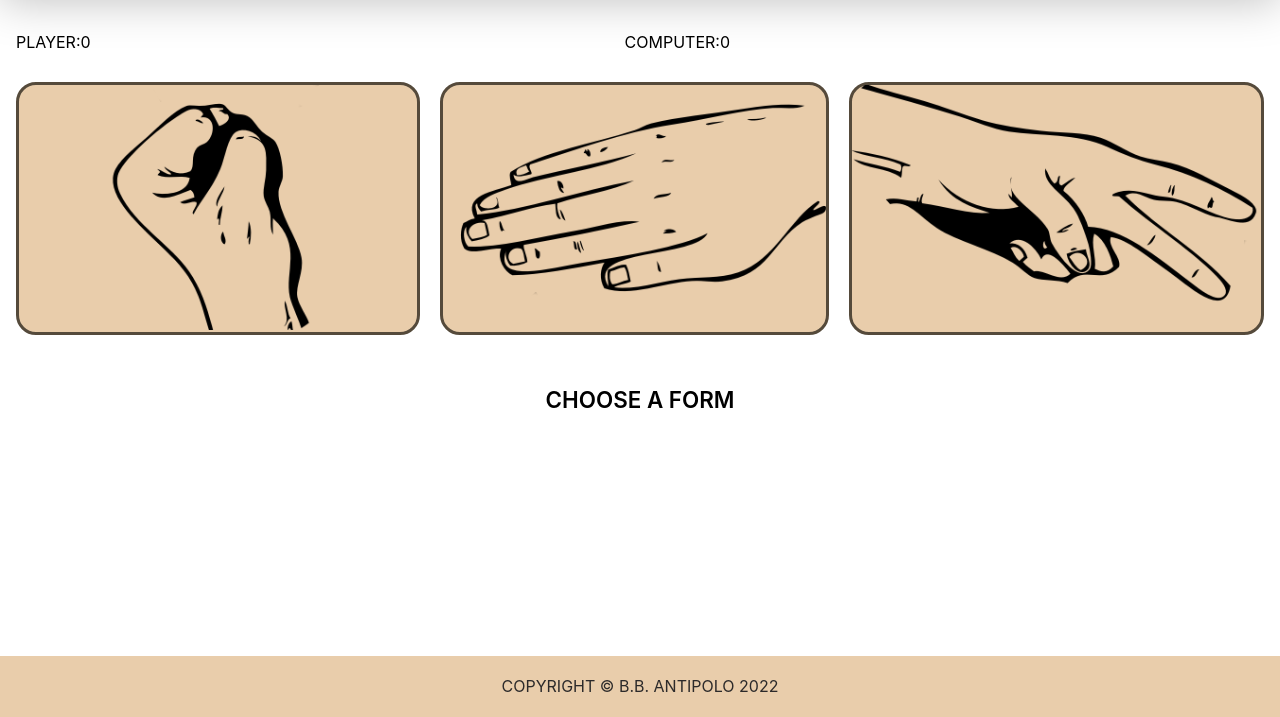
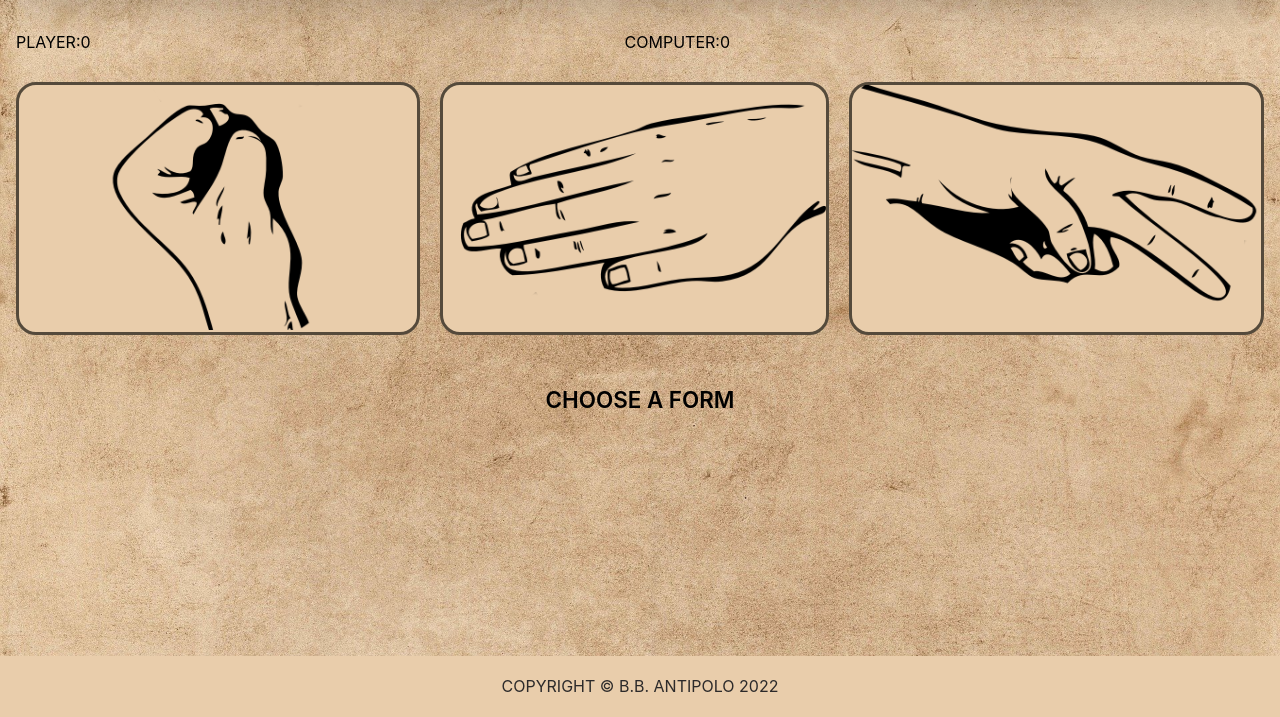
Before and after one commit to bbntpl/odin-rps, a plain HTML site: page index.html in a window 1280 px wide. Shown: the part 94-811 px from the top of the page. Drawn offline with Linux system fonts and the light colour scheme; the site is published under a folder, as on GitHub Pages, so addresses that start at the root find nothing.

Commit message:
Fix: main background path

```diff
--- a/styles/main.css
+++ b/styles/main.css
@@ -44,7 +44,7 @@ a, button, select {
 
 /** GAME **/
 .main {
-    background-image: url('/assets/ancient-paper.jpg');
+    background-image: url('../assets/ancient-paper.jpg');
     background-size: cover;
     min-height: calc(100vh - 50px);
     height: max-content;
```
